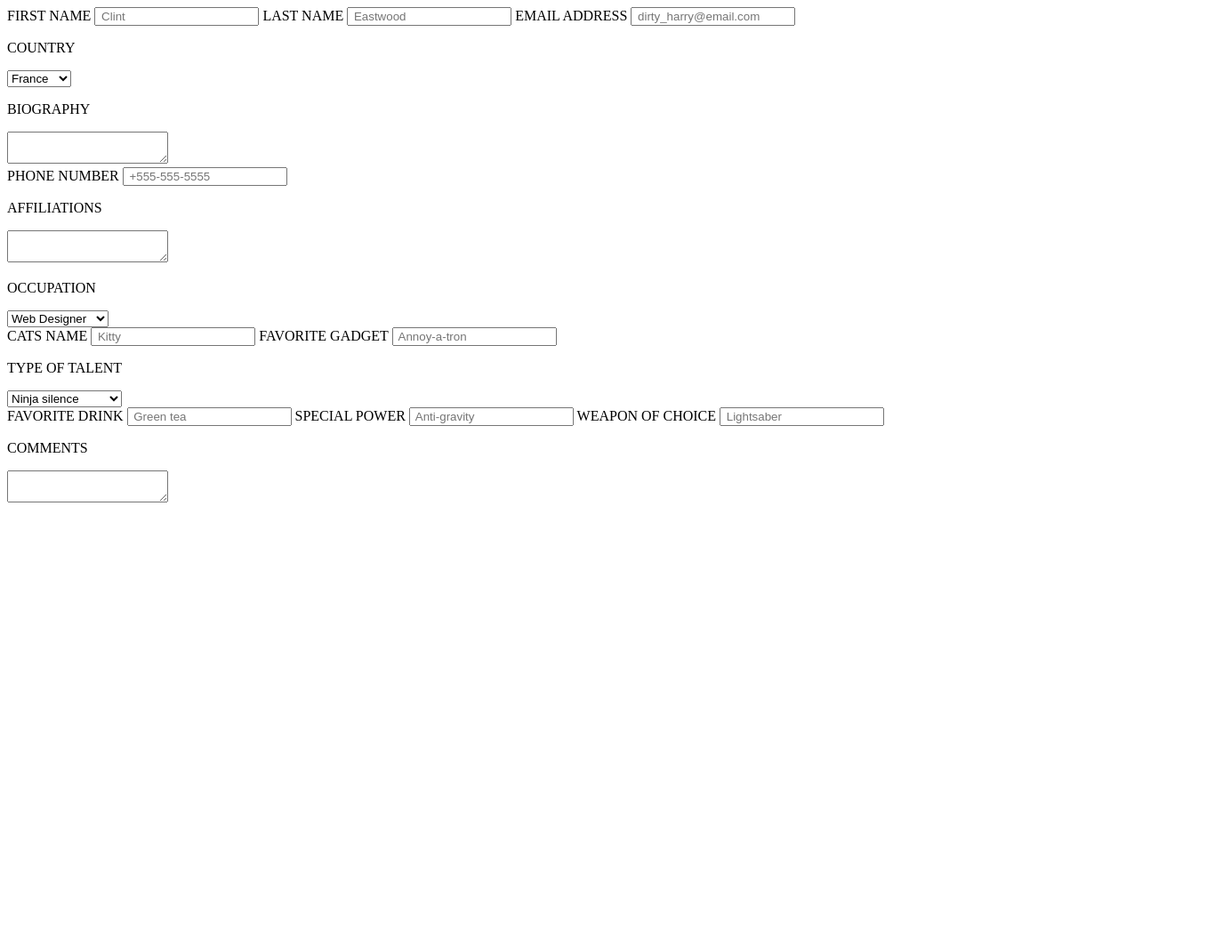
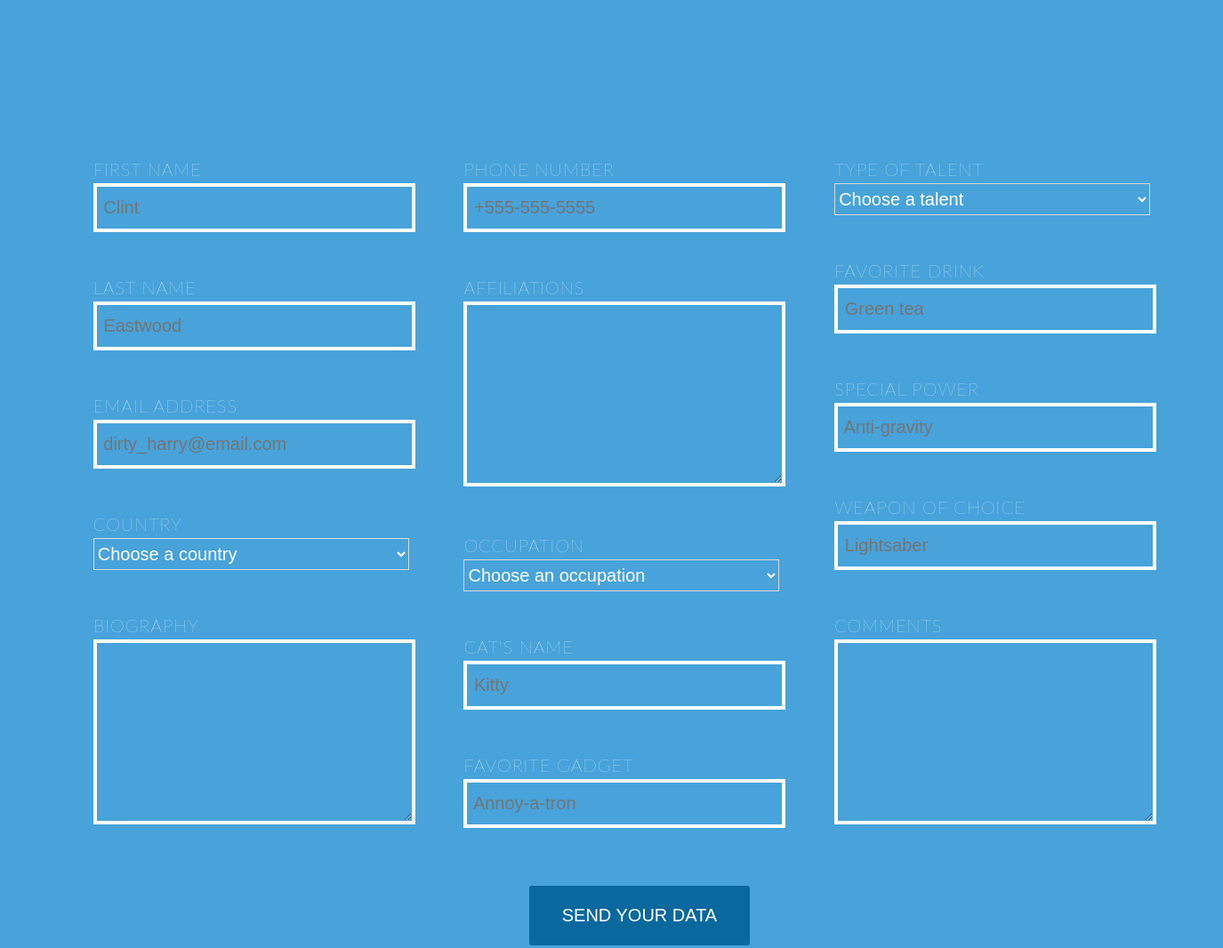
Before and after one commit to mike-crane/MultiColumnForm, a plain HTML site: page index.html in a window 1280 px wide. Shown: the whole page at 89% size, 1375 px wide, since content can reach past the window. Before the commit the page ends 800 px from the top, so only its background shows below. Drawn offline with Linux system fonts and the light colour scheme.

Commit message:
hover over submit button commit

```diff
--- a/css/index.css
+++ b/css/index.css
@@ -1,21 +1,20 @@
-* {
-  /*border: 1px solid red;*/
-}
-
 body {
   color: white;
   font-family: 'Lato', Calibri, Arial, sans-serif;
   background: #47a3da;
-  font-size: 18px;
+  font-size: 20px;
   font-weight: 100;
   letter-spacing: 1px;
   margin: 10% 2% 5% 2%;
 }
 
+
 .mainContent {
   margin-left: 4%;
   padding: 0;
+  min-width: 1300px;
 }
+
 
 select {
   height:36px;
@@ -27,8 +26,8 @@ select {
   background:#47a3da;
   font-size: 20px;
   color: white;
+}
 
-}
 
 textarea {
   width: 350px;
@@ -41,15 +40,15 @@ textarea {
   padding-bottom: 0;
   margin-top: 0;
   margin-bottom: 0;
+  font-size: 20px;
 }
 
 
-
-main {
+form {
   display: inline-block;
   padding: 5%;
+}
 
-}
 
 section {
   display: inline-block;
@@ -57,21 +56,16 @@ section {
   margin: 0 30px 0 30px;
 }
 
+
 label {
   display: block;
   width: 100%;
 }
 
+
 label, p {
   margin-top: 50px;
   margin-bottom: 4px;
-
-}
-
-textarea {
-  /*margin-top: 1px;*/
-
-
 }
 
 
@@ -82,11 +76,27 @@ textarea {
   border-color: white;
   border-width: 4px;
   border-style: solid;
-  font-size: 18px;
+  font-size: 20px;
 }
+
 
 #left, #middle, #right {
   vertical-align: middle;
   width: 350px;
-  /*padding-top: 5%;*/
 }
+
+.button {
+  display: block;
+  margin: 5% 35% 5% 40%;
+  background-color: #09689e;
+  font-size: 20px;
+  color: white;
+  padding: 20px 35px 20px 35px;
+  border-color: #09689e;
+  border-style: solid;
+  border-radius: 3px;
+}
+
+.button-hover {
+  background: #257daf;
+}
--- a/index.html
+++ b/index.html
@@ -2,66 +2,65 @@
 <html>
   <head>
     <meta charset="utf-8">
-    <title>EXAMPLE</title>
-    <link rel="stylesheet" href="example.css">
+    <title>Multi-Column-Form</title>
+    <link rel="stylesheet" href="./css/index.css">
   </head>
   <body>
-    <main class="mainContent">
+    <form class="mainContent">
       <section id="left">
-        <label> FIRST NAME </label>
-        <input type="text" name="fname" class="inBox" placeholder=" Clint"/>
-        <label> LAST NAME </label>
-        <input type="text" name="lname" class="inBox" placeholder=" Eastwood">
-        <label> EMAIL ADDRESS </label>
-        <input type="text" name="email" class="inBox" placeholder=" dirty_harry@email.com">
-        <form>
+        <label for=""> FIRST NAME </label>
+        <input id="firstName" type="text" class="inBox" placeholder=" Clint">
+        <label for=""> LAST NAME </label>
+        <input id="lastName" type="text" class="inBox" placeholder=" Eastwood">
+        <label for=""> EMAIL ADDRESS </label>
+        <input id="eMail" type="text" class="inBox" placeholder=" dirty_harry@email.com">
           <p>COUNTRY</p>
-          <select name="Choose a country">
-            <option value="france">France</option>
-            <option value="italy">Italy</option>
-            <option value="portugal">Portugal</option>
+          <select for="">
+            <option value="country">Choose a country</option>
+            <option id="france" value="france">France</option>
+            <option id="italy" value="italy">Italy</option>
+            <option id="portugal" value="portugal">Portugal</option>
           </select>
-        </form>
         <p>BIOGRAPHY</p>
         <textarea id="bio"></textarea>
       </section>
       <section id="middle">
-        <label id="phone">PHONE NUMBER</label>
-        <input type="text" name="phone" class="inBox" placeholder=" +555-555-5555">
+        <label for="">PHONE NUMBER</label>
+        <input id="phone" type="text" class="inBox" placeholder=" +555-555-5555">
         <p> AFFILIATIONS </p>
-        <textarea id="aff"></textarea>
-        <form>
+        <textarea id="affiliations"></textarea>
           <p> OCCUPATION </p>
-          <select name="Choose an occupation">
-            <option value="web designer">Web Designer</option>
-            <option value="web developer">Web Developer</option>
-            <option value="hybrid">Hybrid</option>
+          <select name="">
+            <option value="occupation">Choose an occupation</option>
+            <option id="webDesigner" value="web designer">Web Designer</option>
+            <option id="webDeveloper" value="web developer">Web Developer</option>
+            <option id="hybrid" value="hybrid">Hybrid</option>
           </select>
-        </form>
-        <label> CATS NAME </label>
-        <input type="text" name="catsname" class="inBox" placeholder=" Kitty">
+        <label> CAT'S NAME </label>
+        <input id ="catsname" type="text" class="inBox" placeholder=" Kitty">
         <label> FAVORITE GADGET </label>
-        <input type="text" name="gadget" class="inBox" placeholder=" Annoy-a-tron">
+        <input id="gadget" type="text" class="inBox" placeholder=" Annoy-a-tron">
       </section>
       <section id="right">
-        <form>
           <p>TYPE OF TALENT</p>
-          <select name="Choose talent">
-            <option>Ninja silence</option>
-            <option>Sumo power</option>
-            <option>Samurai precision</option>
+          <select name="">
+            <option value="talent">Choose a talent</option>
+            <option id="ninja">Ninja silence</option>
+            <option id="sumo">Sumo power</option>
+            <option id="samurai">Samurai precision</option>
           </select>
-        </form>
         <label> FAVORITE DRINK </label>
-        <input type="text" name="favDrink" class="inBox" placeholder=" Green tea">
+        <input id="favDrink" type="text" class="inBox" placeholder=" Green tea">
         <label> SPECIAL POWER </label>
-        <input type="text" name="power" class="inBox" placeholder=" Anti-gravity">
+        <input id="power" type="text" class="inBox" placeholder=" Anti-gravity">
         <label> WEAPON OF CHOICE </label>
-        <input type="text" name="weapon" class="inBox" placeholder=" Lightsaber">
+        <input id="weapon" type="text" class="inBox" placeholder=" Lightsaber">
         <p>COMMENTS</p>
-        <textarea id="com"></textarea>
+        <textarea id="comments"></textarea>
         </select>
       </section>
-    </main>
+      <input id="btn" class="button" type="submit" value="SEND YOUR DATA">
+    </form>
+    <script src="./js/index.js" type="text/javascript"></script>
   </body>
 </html>
--- a/js/index.js
+++ b/js/index.js
@@ -0,0 +1,20 @@
+//Problem: user interaction doesn't provide desired results
+//Solution: add interactivity so the data input by the user is recorded
+var div = document.getElementById( 'btn' );
+div.onmouseover = function() {
+  this.style.backgroundColor = '#257daf';
+  var h2s = this.getElementsByClassName( 'button' );
+  h2s[0].style.backgroundColor = '#257daf';
+};
+div.onmouseout = function() {
+  this.style.backgroundColor = '#09689e';
+  var h2s = this.getElementsByClassName( 'button' );
+  h2s[0].style.backgroundColor = '#09689e';
+};
+
+
+//record form input
+  // var captureInput = document.getElementsByClassName("inBox");
+
+//send input through console
+  // var formSubmit = document.getElementsByID("outputData");
```
Also changed, not shown: 1 other file.
